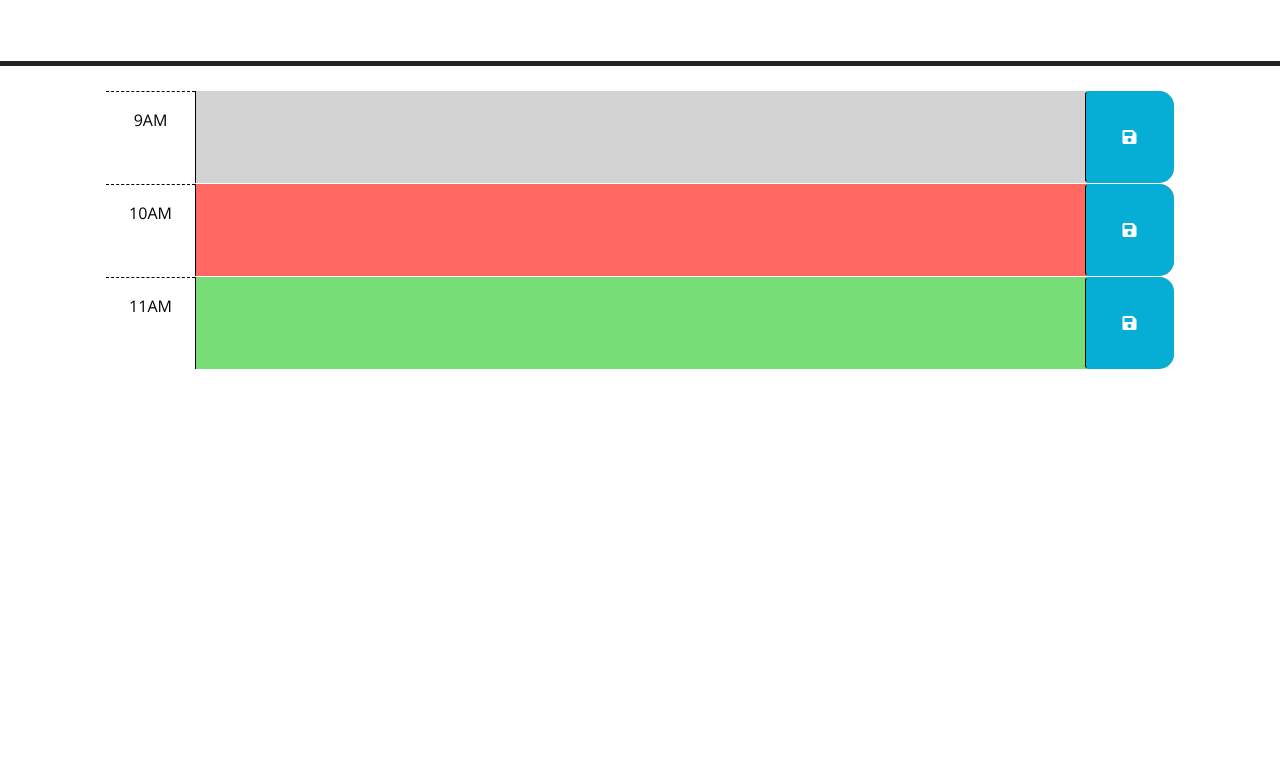
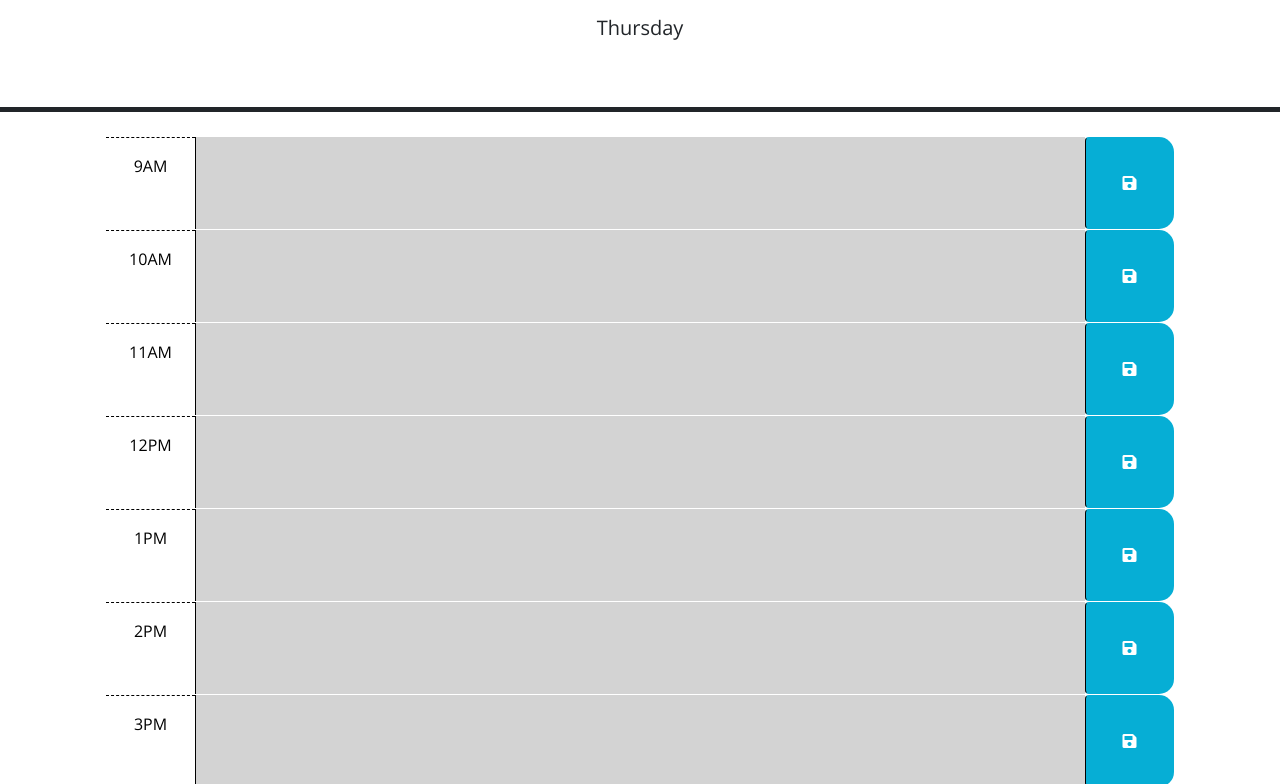
Before and after one commit to Roberthall653/daily-planner, a plain HTML site: page index.html in a window 1280 px wide. Shown: the part 166-950 px from the top of the page. Before the commit the page ends 800 px from the top, so only its background shows below. Drawn offline with nearby package versions, Linux system fonts and the light colour scheme; files that its build step writes are made by us from their sources.

Commit message:
final project

```diff
--- a/assets/js/script.js
+++ b/assets/js/script.js
@@ -1,23 +1,123 @@
-// Wrap all code that interacts with the DOM in a call to jQuery to ensure that
-// the code isn't run until the browser has finished rendering all the elements
-// in the html.
-$(function () {
-  // TODO: Add a listener for click events on the save button. This code should
-  // use the id in the containing time-block as a key to save the user input in
-  // local storage. HINT: What does `this` reference in the click listener
-  // function? How can DOM traversal be used to get the "hour-x" id of the
-  // time-block containing the button that was clicked? How might the id be
-  // useful when saving the description in local storage?
-  //
-  // TODO: Add code to apply the past, present, or future class to each time
-  // block by comparing the id to the current hour. HINTS: How can the id
-  // attribute of each time-block be used to conditionally add or remove the
-  // past, present, and future classes? How can Day.js be used to get the
-  // current hour in 24-hour time?
-  //
-  // TODO: Add code to get any user input that was saved in localStorage and set
-  // the values of the corresponding textarea elements. HINT: How can the id
-  // attribute of each time-block be used to do this?
-  //
-  // TODO: Add code to display the current date in the header of the page.
+var timeBlock = $('.time-block');
+var hourBlock = $('.hour');
+var hourDigit = [""];
+var hour9 = $('#hour-9');
+var hour10 = $('#hour-10');
+var hour11 = $('#hour-11');
+var hour12 = $('#hour-12');
+var hour1 = $('#hour-1');
+var hour2 = $('#hour-2');
+var hour3 = $('#hour-3');
+var hour4 = $('#hour-4');
+var hour5 = $('#hour-5');
+var hour9array = [];
+var hour10array = [];
+var hour11array = [];
+var hour12array = [];
+var hour1array = [];
+var hour2array = [];
+var hour3array = [];
+var hour4array = [];
+var hour5array = [];
+var saveBtn = $(".saveBtn");
+var text = "";
+
+$(function formatting() {
+  saveBtn.click(function (event) {
+    event.preventDefault();
+
+    //saves the text in textarea to local storage.
+    text = $(this).prev().val();
+    if ($(this).parent().attr('id') === 'hour-9') {
+      hour9array.pop();
+      hour9array.push(text);
+      localStorage.setItem('9AM', hour9array);
+    } else if ($(this).parent().attr('id') === 'hour-10') {
+      hour10array.pop();
+      hour10array.push(text);
+      localStorage.setItem('10AM', hour10array);
+    }
+    else if ($(this).parent().attr('id') === 'hour-11') {
+      hour11array.pop();
+      hour11array.push(text);
+      localStorage.setItem('11AM', hour11array);
+    }
+    else if ($(this).parent().attr('id') === 'hour-12') {
+      hour12array.pop();
+      hour12array.push(text);
+      localStorage.setItem('12AM', hour12array);
+    }
+    else if ($(this).parent().attr('id') === 'hour-1') {
+      hour1array.pop();
+      hour1array.push(text);
+      localStorage.setItem('1PM', hour1array);
+    }
+    else if ($(this).parent().attr('id') === 'hour-2') {
+      hour2array.pop();
+      hour2array.push(text);
+      localStorage.setItem('2PM', hour2array);
+    }
+    else if ($(this).parent().attr('id') === 'hour-3') {
+      hour3array.pop();
+      hour3array.push(text);
+      localStorage.setItem('3PM', hour3array);
+    }
+    else if ($(this).parent().attr('id') === 'hour-4') {
+      hour4array.pop();
+      hour4array.push(text);
+      localStorage.setItem('4PM', hour4array);
+    }
+    else if ($(this).parent().attr('id') === 'hour-5') {
+      hour5array.pop();
+      hour5array.push(text);
+      localStorage.setItem('5PM', hour5array);
+    }
+  })
 });
+
+
+
+
+//used to compare dayjs time and the hour block time
+var currentTime = parseInt(dayjs().format('H'));
+hourBlock.each(function () {
+  hourDigit = ($(this).data('hour'));
+
+  if (currentTime == hourDigit) {
+    $(this).next().addClass('present');
+  }
+  else if (currentTime > hourDigit) {
+    $(this).next().addClass('past');
+  }
+  else {
+    $(this).next().addClass('future');
+  }
+});
+
+//grabs the saved text from local storage and displays it on page load
+function textDisplay() {
+  hour9.children('.description').text(
+    localStorage.getItem('9AM', hour9array));
+  hour10.children('.description').text(
+    localStorage.getItem('10AM', hour10array));
+  hour11.children('.description').text(
+    localStorage.getItem('11AM', hour11array));
+  hour12.children('.description').text(
+    localStorage.getItem('12PM', hour12array));
+  hour1.children('.description').text(
+    localStorage.getItem('1PM', hour1array));
+  hour2.children('.description').text(
+    localStorage.getItem('2PM', hour2array));
+  hour3.children('.description').text(
+    localStorage.getItem('3PM', hour3array));
+  hour4.children('.description').text(
+    localStorage.getItem('4PM', hour4array));
+  hour5.children('.description').text(
+    localStorage.getItem('5PM', hour5array));
+
+};
+//code to display the current date in the header of the page.
+var weekDay = dayjs().format('dddd');
+$('#currentDay').text(weekDay);
+
+textDisplay();
--- a/index.html
+++ b/index.html
@@ -18,7 +18,7 @@
       href="https://fonts.googleapis.com/css?family=Open+Sans&display=swap"
       rel="stylesheet"
     />
-    <link rel="stylesheet" href="style.css" />
+    <link rel="stylesheet" href="./assets/css/style.css" />
     <title>Work Day Scheduler</title>
   </head>
 
@@ -29,42 +29,79 @@
       <p id="currentDay" class="lead"></p>
     </header>
     <div class="container-lg px-5">
-      <!-- Use class for "past", "present", and "future" to apply styles to the
-        time-block divs accordingly. The javascript will need to do this by
-        adding/removing these classes on each div by comparing the hour in the
-        id to the current hour. The html provided below is meant to be an example
-        demonstrating how the css provided can be leveraged to create the
-        desired layout and colors. The html below should be removed or updated
-        in the finished product. Remember to delete this comment once the
-        code is implemented.
-        -->
 
-      <!-- Example of a past time block. The "past" class adds a gray background color. -->
-      <div id="hour-9" class="row time-block past">
-        <div class="col-2 col-md-1 hour text-center py-3">9AM</div>
+      <div  id="hour-9" class="row time-block">
+        <div class="col-2 col-md-1 hour text-center py-3" data-hour = "9">9AM</data></div>
+        <textarea class="col-8 col-md-10 description" rows="3"></textarea>
+        <button class="btn saveBtn col-2 col-md-1" aria-label="save">
+          <i class="fas fa-save" aria-hidden="true"></i>
+        </button>
+      </div>
+
+      <div id="hour-10" class="row time-block">
+        <div class="col-2 col-md-1 hour text-center py-3" data-hour = "10">10AM</div>
         <textarea class="col-8 col-md-10 description" rows="3"> </textarea>
         <button class="btn saveBtn col-2 col-md-1" aria-label="save">
           <i class="fas fa-save" aria-hidden="true"></i>
         </button>
       </div>
 
-      <!-- Example of a a present time block. The "present" class adds a red background color. -->
-      <div id="hour-10" class="row time-block present">
-        <div class="col-2 col-md-1 hour text-center py-3">10AM</div>
+      <div id="hour-11" class="row time-block">
+        <div class="col-2 col-md-1 hour text-center py-3"data-hour = "11">11AM</div>
         <textarea class="col-8 col-md-10 description" rows="3"> </textarea>
         <button class="btn saveBtn col-2 col-md-1" aria-label="save">
           <i class="fas fa-save" aria-hidden="true"></i>
         </button>
       </div>
 
-      <!-- Example of a future time block. The "future" class adds a green background color. -->
-      <div id="hour-11" class="row time-block future">
-        <div class="col-2 col-md-1 hour text-center py-3">11AM</div>
+      <div  id="hour-12" class="row time-block">
+        <div class="col-2 col-md-1 hour text-center py-3" data-hour = "12">12PM</data></div>
         <textarea class="col-8 col-md-10 description" rows="3"> </textarea>
         <button class="btn saveBtn col-2 col-md-1" aria-label="save">
           <i class="fas fa-save" aria-hidden="true"></i>
         </button>
       </div>
+
+      <div  id="hour-1" class="row time-block">
+        <div class="col-2 col-md-1 hour text-center py-3" data-hour = "13">1PM</data></div>
+        <textarea class="col-8 col-md-10 description" rows="3"> </textarea>
+        <button class="btn saveBtn col-2 col-md-1" aria-label="save">
+          <i class="fas fa-save" aria-hidden="true"></i>
+        </button>
+      </div>
+
+      <div  id="hour-2" class="row time-block">
+        <div class="col-2 col-md-1 hour text-center py-3" data-hour = "14">2PM</data></div>
+        <textarea class="col-8 col-md-10 description" rows="3"> </textarea>
+        <button class="btn saveBtn col-2 col-md-1" aria-label="save">
+          <i class="fas fa-save" aria-hidden="true"></i>
+        </button>
+      </div>
+
+      <div  id="hour-3" class="row time-block">
+        <div class="col-2 col-md-1 hour text-center py-3" data-hour = "15">3PM</data></div>
+        <textarea class="col-8 col-md-10 description" rows="3"> </textarea>
+        <button class="btn saveBtn col-2 col-md-1" aria-label="save">
+          <i class="fas fa-save" aria-hidden="true"></i>
+        </button>
+      </div>
+
+      <div  id="hour-4" class="row time-block">
+        <div class="col-2 col-md-1 hour text-center py-3" data-hour = "16">4PM</data></div>
+        <textarea class="col-8 col-md-10 description" rows="3"> </textarea>
+        <button class="btn saveBtn col-2 col-md-1" aria-label="save">
+          <i class="fas fa-save" aria-hidden="true"></i>
+        </button>
+      </div>
+
+      <div  id="hour-5" class="row time-block">
+        <div class="col-2 col-md-1 hour text-center py-3" data-hour = "17">5PM</data></div>
+        <textarea class="col-8 col-md-10 description" rows="3"> </textarea>
+        <button class="btn saveBtn col-2 col-md-1" aria-label="save">
+          <i class="fas fa-save" aria-hidden="true"></i>
+        </button>
+      </div>
+
 
     <script src="https://code.jquery.com/jquery-3.4.1.min.js"></script>
     <script
@@ -73,6 +110,6 @@
       crossorigin="anonymous"
     ></script>
 
-    <script src="script.js"></script>
+    <script src="./assets/js/script.js"></script>
   </body>
 </html>
```
Also changed, not shown: 1 other file.
